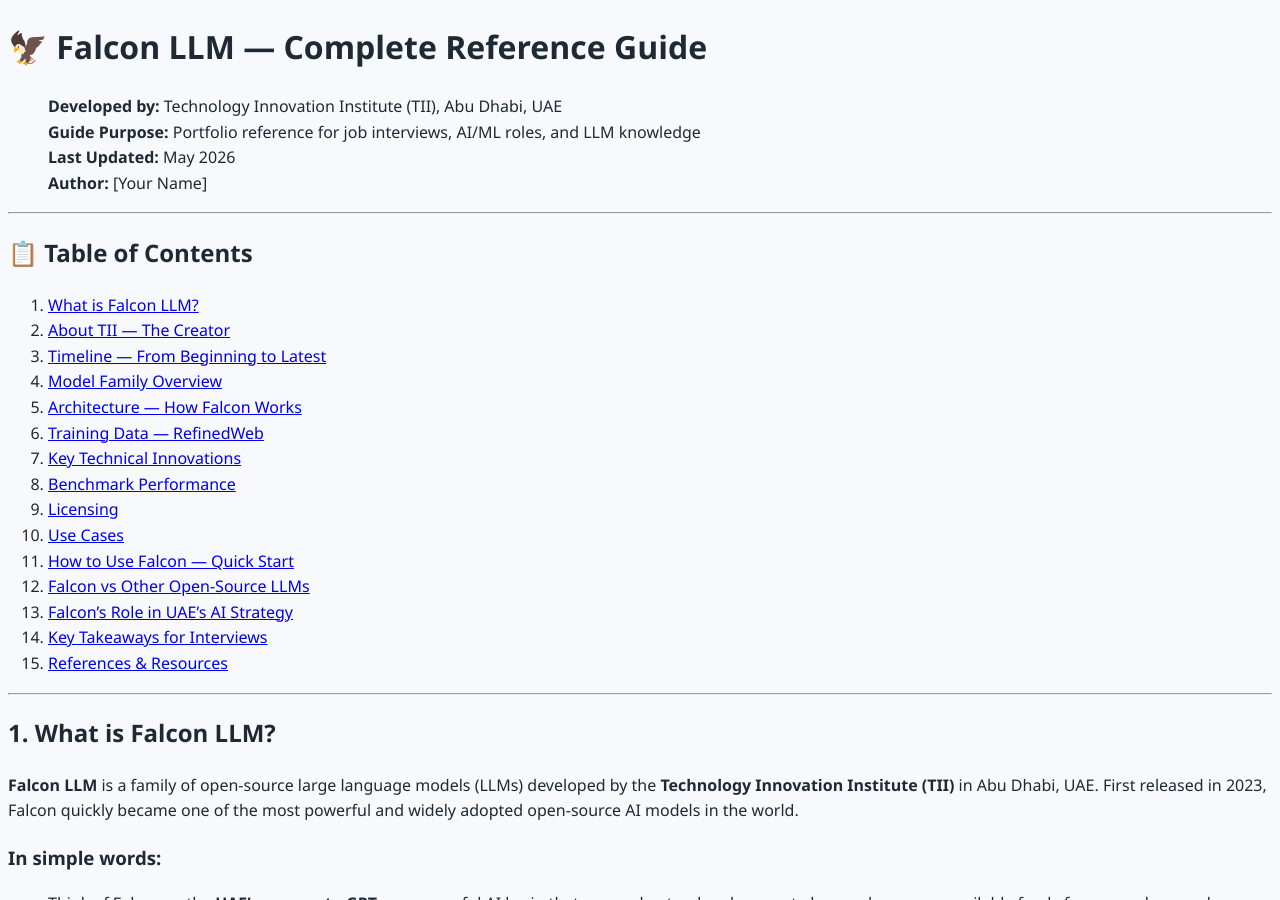
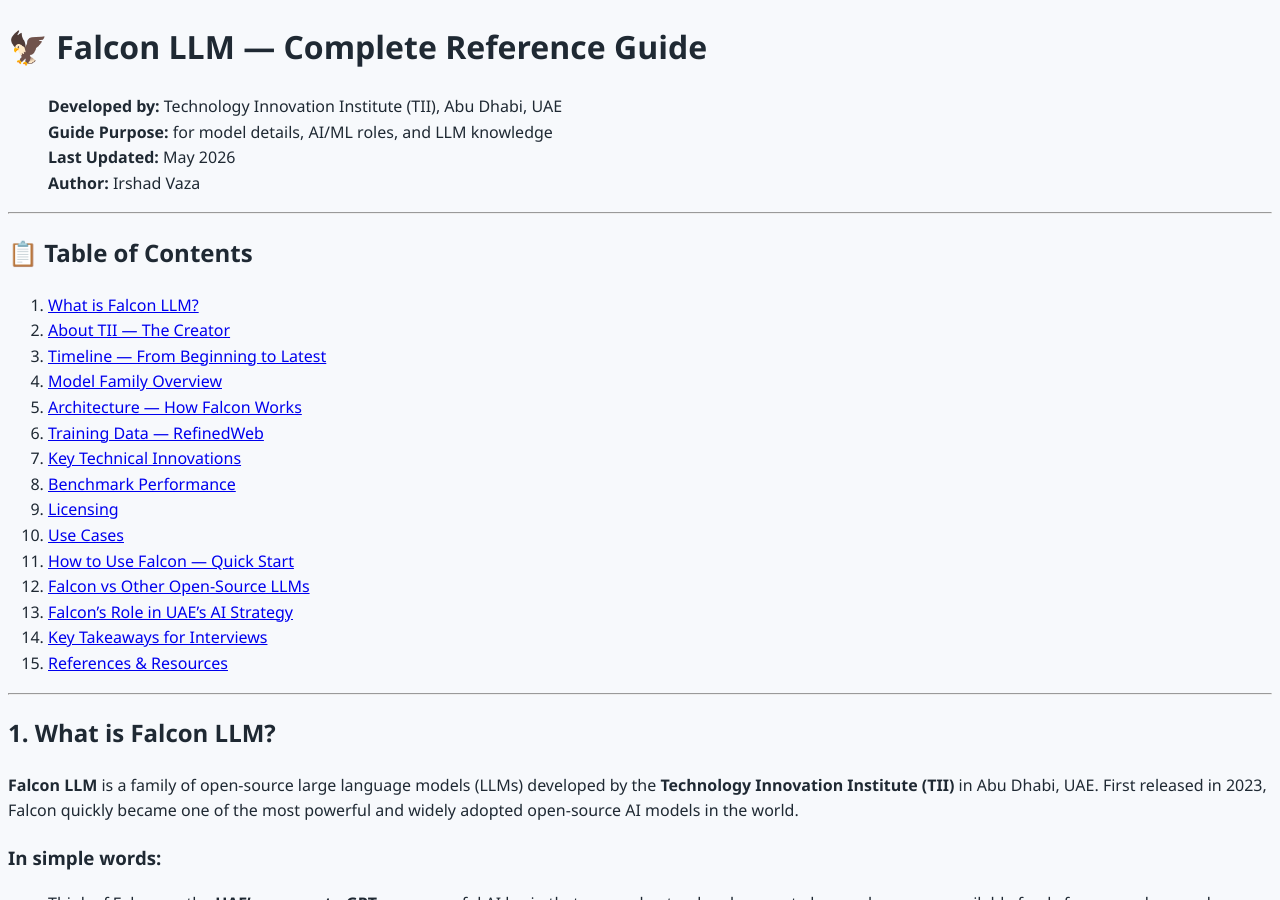
Before and after one commit to irshadvaza/irshadvaza.tech, a Jekyll site: the page built from learning-guides/falcon-llm/falcon-llm-complete-guide.md, in a window 1280 px wide and 900 px high. Built offline with Jekyll 4.4.1, drawn with Linux system fonts in a browser that asks for light colours; our own code applies the rules of GitHub Pages for plain Markdown files.

Commit message:
Update falcon-llm-complete-guide.md

```diff
--- a/learning-guides/falcon-llm/falcon-llm-complete-guide.md
+++ b/learning-guides/falcon-llm/falcon-llm-complete-guide.md
@@ -1,8 +1,8 @@
 # 🦅 Falcon LLM — Complete Reference Guide
 > **Developed by:** Technology Innovation Institute (TII), Abu Dhabi, UAE
-> **Guide Purpose:** Portfolio reference for job interviews, AI/ML roles, and LLM knowledge
+> **Guide Purpose:** for model details, AI/ML roles, and LLM knowledge
 > **Last Updated:** May 2026
-> **Author:** [Your Name]
+> **Author:** Irshad Vaza
 
 ---
 
```
